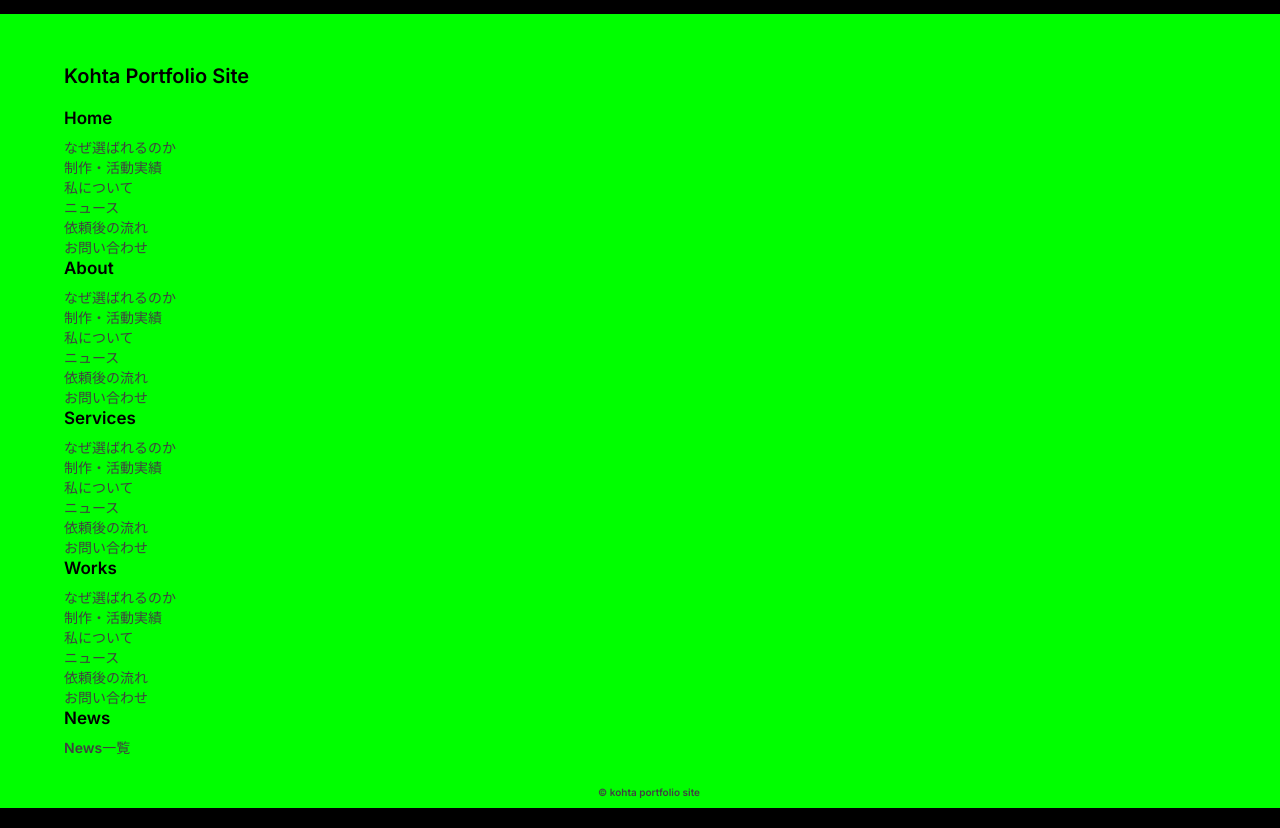
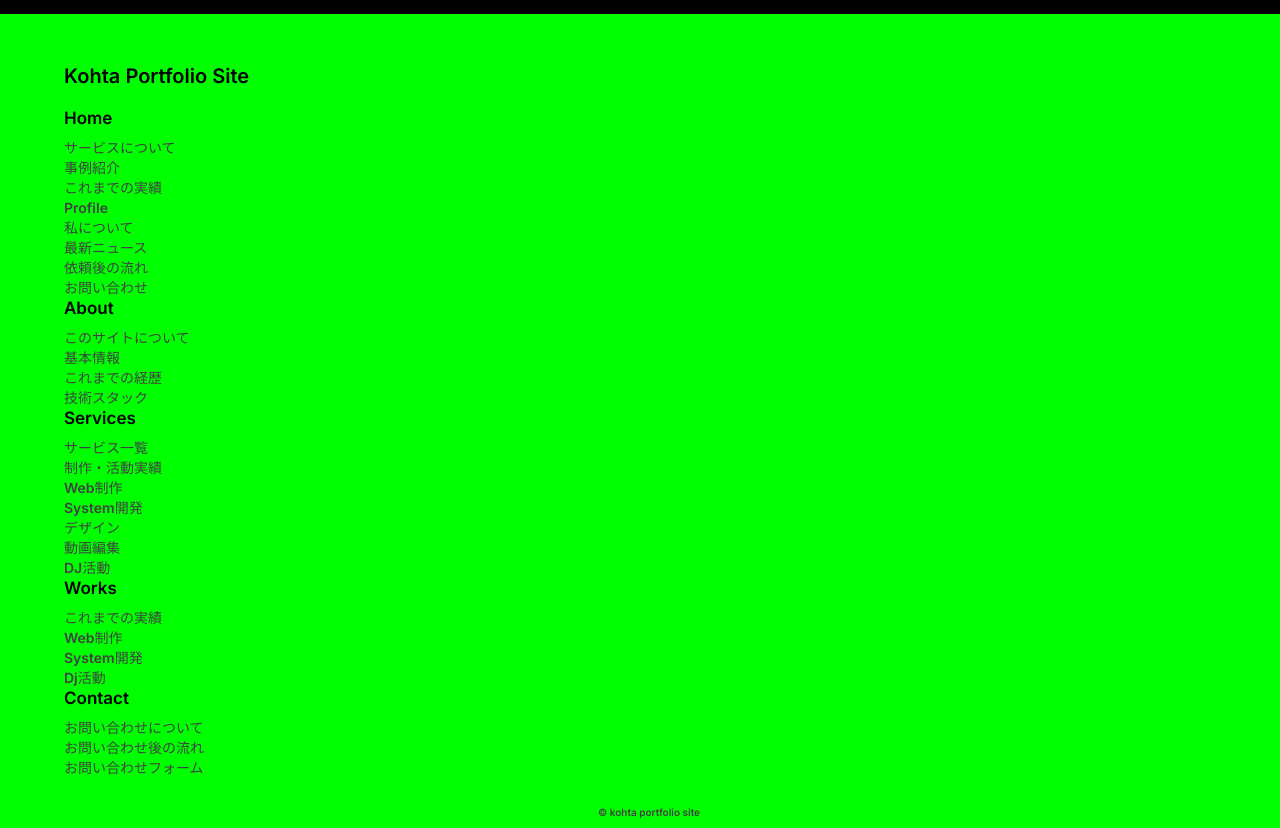
Before and after one commit to kohta9521/Kohta_2024_Portfolio_Site, a Next.js app in the folder frontend/: page /about in a window 1280 px wide. Shown: the part 5740-6568 px from the top of the page. Built offline with nearby package versions, Linux system fonts and the light colour scheme; a web font is replaced by a local one.

Commit message:
add new footer section text

```diff
--- a/frontend/components/organisms/Footer.tsx
+++ b/frontend/components/organisms/Footer.tsx
@@ -23,26 +23,36 @@ const Footer = () => {
             <ul>
               <li>
                 <Link className={styles.link} href="#about">
-                  <p className={styles.item}>なぜ選ばれるのか</p>
+                  <p className={styles.item}>サービスについて</p>
                 </Link>
               </li>
               <li>
                 <Link className={styles.link} href="#work">
-                  <p className={styles.item}>制作・活動実績</p>
+                  <p className={styles.item}>事例紹介</p>
                 </Link>
               </li>
               <li>
                 <Link className={styles.link} href="#profile">
+                  <p className={styles.item}>これまでの実績</p>
+                </Link>
+              </li>
+              <li>
+                <Link className={styles.link} href="#news">
+                  <p className={styles.item}>Profile</p>
+                </Link>
+              </li>
+              <li>
+                <Link className={styles.link} href="#process">
                   <p className={styles.item}>私について</p>
                 </Link>
               </li>
               <li>
-                <Link className={styles.link} href="#news">
-                  <p className={styles.item}>ニュース</p>
+                <Link className={styles.link} href="#contact">
+                  <p className={styles.item}>最新ニュース</p>
                 </Link>
               </li>
               <li>
-                <Link className={styles.link} href="#process">
+                <Link className={styles.link} href="#contact">
                   <p className={styles.item}>依頼後の流れ</p>
                 </Link>
               </li>
@@ -60,32 +70,22 @@ const Footer = () => {
             <ul>
               <li>
                 <Link className={styles.link} href="#about">
-                  <p className={styles.item}>なぜ選ばれるのか</p>
+                  <p className={styles.item}>このサイトについて</p>
                 </Link>
               </li>
               <li>
                 <Link className={styles.link} href="#work">
-                  <p className={styles.item}>制作・活動実績</p>
+                  <p className={styles.item}>基本情報</p>
                 </Link>
               </li>
               <li>
                 <Link className={styles.link} href="#profile">
-                  <p className={styles.item}>私について</p>
-                </Link>
-              </li>
-              <li>
-                <Link className={styles.link} href="#news">
-                  <p className={styles.item}>ニュース</p>
-                </Link>
-              </li>
-              <li>
-                <Link className={styles.link} href="#process">
-                  <p className={styles.item}>依頼後の流れ</p>
+                  <p className={styles.item}>これまでの経歴</p>
                 </Link>
               </li>
               <li>
                 <Link className={styles.link} href="#contact">
-                  <p className={styles.item}>お問い合わせ</p>
+                  <p className={styles.item}>技術スタック</p>
                 </Link>
               </li>
             </ul>
@@ -97,7 +97,7 @@ const Footer = () => {
             <ul>
               <li>
                 <Link className={styles.link} href="#about">
-                  <p className={styles.item}>なぜ選ばれるのか</p>
+                  <p className={styles.item}>サービス一覧</p>
                 </Link>
               </li>
               <li>
@@ -107,22 +107,27 @@ const Footer = () => {
               </li>
               <li>
                 <Link className={styles.link} href="#profile">
-                  <p className={styles.item}>私について</p>
+                  <p className={styles.item}>Web制作</p>
                 </Link>
               </li>
               <li>
                 <Link className={styles.link} href="#news">
-                  <p className={styles.item}>ニュース</p>
+                  <p className={styles.item}>System開発</p>
                 </Link>
               </li>
               <li>
                 <Link className={styles.link} href="#process">
-                  <p className={styles.item}>依頼後の流れ</p>
+                  <p className={styles.item}>デザイン</p>
                 </Link>
               </li>
               <li>
                 <Link className={styles.link} href="#contact">
-                  <p className={styles.item}>お問い合わせ</p>
+                  <p className={styles.item}>動画編集</p>
+                </Link>
+              </li>
+              <li>
+                <Link className={styles.link} href="#contact">
+                  <p className={styles.item}>DJ活動</p>
                 </Link>
               </li>
             </ul>
@@ -134,44 +139,44 @@ const Footer = () => {
             <ul>
               <li>
                 <Link className={styles.link} href="#about">
-                  <p className={styles.item}>なぜ選ばれるのか</p>
+                  <p className={styles.item}>これまでの実績</p>
                 </Link>
               </li>
               <li>
                 <Link className={styles.link} href="#work">
-                  <p className={styles.item}>制作・活動実績</p>
+                  <p className={styles.item}>Web制作</p>
                 </Link>
               </li>
               <li>
                 <Link className={styles.link} href="#profile">
-                  <p className={styles.item}>私について</p>
+                  <p className={styles.item}>System開発</p>
                 </Link>
               </li>
               <li>
                 <Link className={styles.link} href="#news">
-                  <p className={styles.item}>ニュース</p>
-                </Link>
-              </li>
-              <li>
-                <Link className={styles.link} href="#process">
-                  <p className={styles.item}>依頼後の流れ</p>
-                </Link>
-              </li>
-              <li>
-                <Link className={styles.link} href="#contact">
-                  <p className={styles.item}>お問い合わせ</p>
+                  <p className={styles.item}>Dj活動</p>
                 </Link>
               </li>
             </ul>
           </div>
           <div className={styles.sectionBox}>
             <Link className={styles.pagetitle} href="/">
-              News
+              Contact
             </Link>
             <ul>
               <li>
                 <Link className={styles.link} href="#about">
-                  <p className={styles.item}>News一覧</p>
+                  <p className={styles.item}>お問い合わせについて</p>
+                </Link>
+              </li>
+              <li>
+                <Link className={styles.link} href="#about">
+                  <p className={styles.item}>お問い合わせ後の流れ</p>
+                </Link>
+              </li>
+              <li>
+                <Link className={styles.link} href="#about">
+                  <p className={styles.item}>お問い合わせフォーム</p>
                 </Link>
               </li>
             </ul>
```
